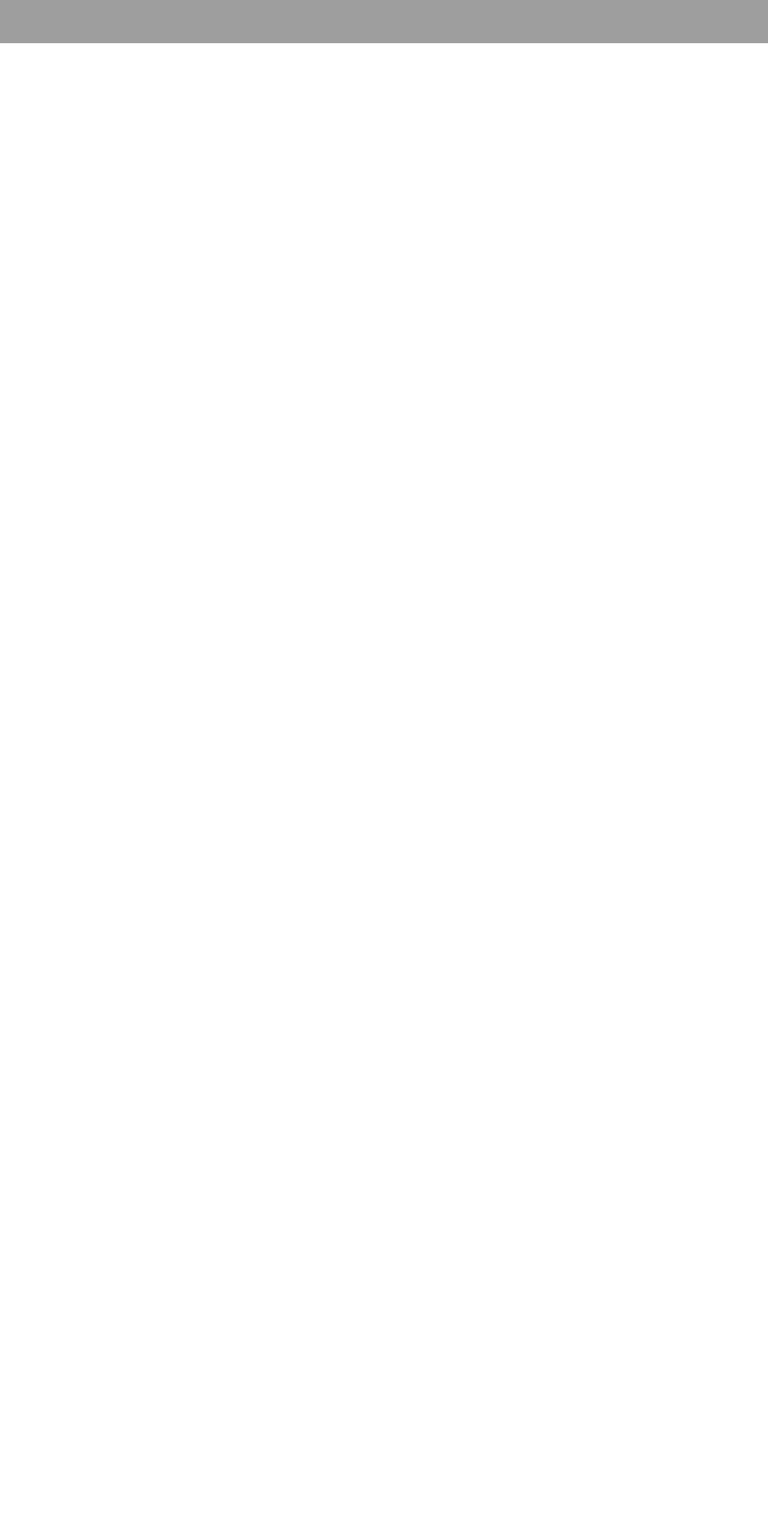
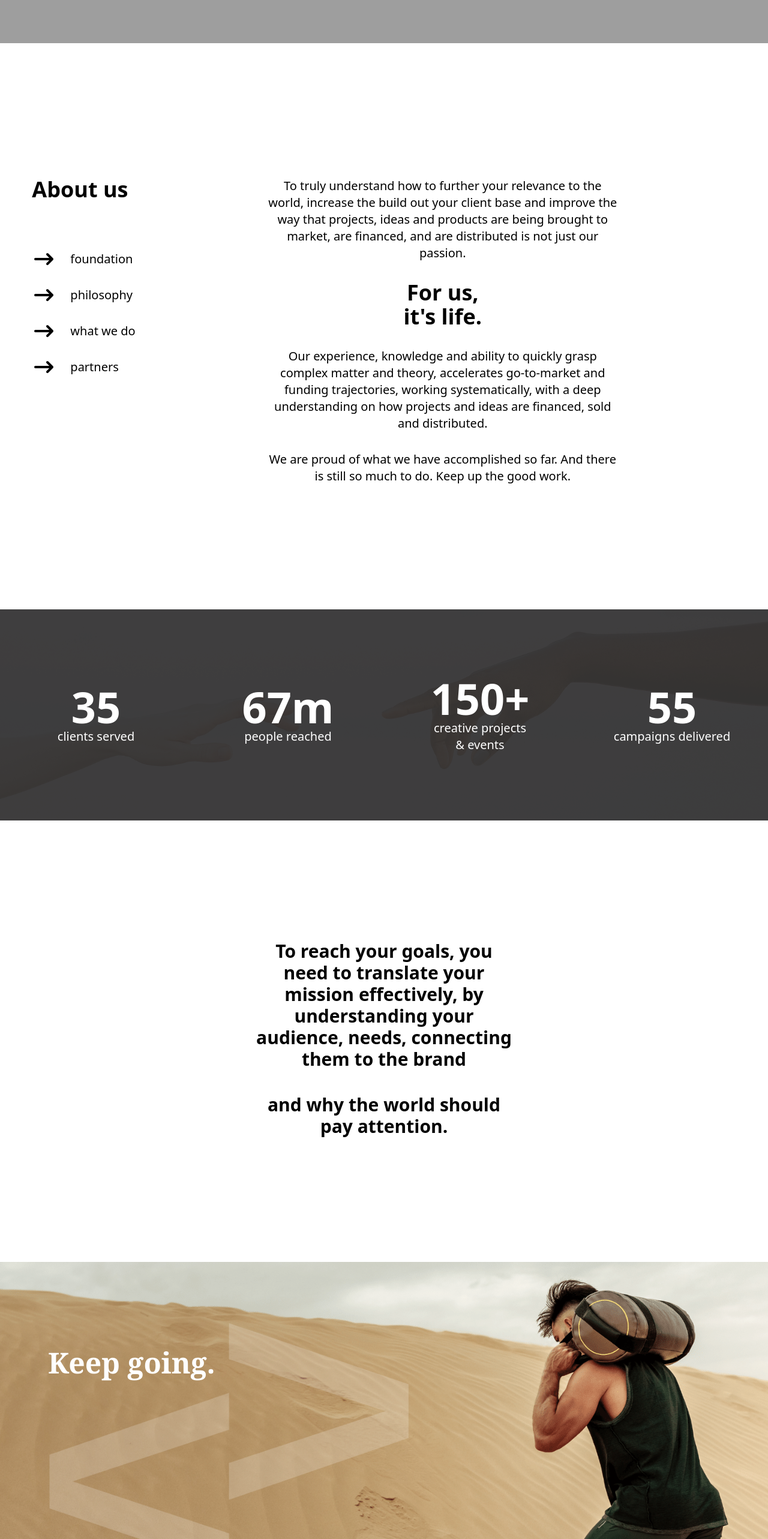
Before and after one commit to shafrazi/arrow-accel, a Next.js app: page / in a window 1280 px wide. Shown: the part 2560-5126 px from the top of the page at 60% size. Before the commit the page ends 2632 px from the top, so only its background shows below. Built offline with nearby package versions, Linux system fonts and the light colour scheme; grey boxes are pictures that could not be loaded.

Commit message:
add foundation page

```diff
--- a/components/about-us-sidebar.js
+++ b/components/about-us-sidebar.js
@@ -0,0 +1,13 @@
+import SectionListItem from "./section-list-item";
+
+export default function AboutUsSideBar() {
+  return (
+    <div className="w-1/3 flex flex-col">
+      <h1 className="font-bold text-4xl mb-14">About us</h1>
+      <SectionListItem text="foundation" path="/about-us/foundation" />
+      <SectionListItem text="philosophy" path="/about-us/philosophy" />
+      <SectionListItem text="what we do" />
+      <SectionListItem text="partners" />
+    </div>
+  );
+}
--- /dev/null
+++ b/components/footer.js
@@ -0,0 +1,49 @@
+import { ArrowNarrowRightIcon } from "@heroicons/react/solid";
+
+export default function Footer({ backgroundImage, imageOverText }) {
+  return (
+    <div
+      className="w-full bg-center bg-cover h-[60rem] mt-12"
+      style={{
+        backgroundImage: `url(${backgroundImage})`,
+      }}
+    >
+      <div className="flex flex-col w-full h-full bg-opacity-50 relative">
+        <div className="mx-20 mt-36">
+          <h1 className="text-4xl font-semibold text-white lg:text-5xl font-serif">
+            {imageOverText}
+          </h1>
+        </div>
+        <img
+          src="/images/logo-icon-white.png"
+          alt="logo-icon"
+          width="700"
+          className="opacity-20 absolute bottom-[25rem] left-[2rem]"
+        />
+        <div className="flex bg-black opacity-80 w-full h-[25rem] absolute bottom-0 left-0 py-[6rem]">
+          <div className="w-1/3 mx-20">
+            <img src="/images/logo-white.png" alt="logo" width="400" />
+          </div>
+          <div className="flex w-2/3 text-white text-2xl mx-12">
+            <div className="flex w-1/2">
+              <ul>
+                <li className="py-2">About us</li>
+                <li className="py-2">Our partners</li>
+                <li className="py-2">Focus areas</li>
+              </ul>
+            </div>
+            <div className="flex w-1/2 py-2">
+              <div className="w-full flex">
+                <a href="">Get to know us</a>
+                {/* <ArrowNarrowRightIcon className="w-10" /> */}
+                <p>
+                  <ArrowNarrowRightIcon className="mx-3 w-10" />
+                </p>
+              </div>
+            </div>
+          </div>
+        </div>
+      </div>
+    </div>
+  );
+}
--- a/components/section-list-item.js
+++ b/components/section-list-item.js
@@ -1,14 +1,14 @@
 import { ArrowNarrowRightIcon } from "@heroicons/react/solid";
 
-export default function SectionListItem({ text }) {
+export default function SectionListItem({ text, path }) {
   return (
     <div className="flex w-full mt-5">
       <div className="flex justify-center items-center">
         <ArrowNarrowRightIcon className="w-10" />
       </div>
-      <p className="mx-6 flex justify-center items-center font-bold text-xl">
+      <a href={path} className="mx-6 flex justify-center items-center text-xl">
         {text}
-      </p>
+      </a>
     </div>
   );
 }
--- a/pages/about-us.js
+++ b/pages/about-us.js
@@ -1,6 +1,6 @@
 import Head from "next/head";
+import AboutUsSideBar from "../components/about-us-sidebar";
 import Header from "../components/header";
-import SectionListItem from "../components/section-list-item";
 
 export default function AboutUs() {
   return (
@@ -12,13 +12,7 @@ export default function AboutUs() {
       <Header />
       <div className="flex w-full justify-center items-center mt-16">
         <div className="flex w-11/12">
-          <div className="w-1/3 flex flex-col">
-            <h1 className="font-bold text-4xl mb-14">About us</h1>
-            <SectionListItem text="foundation" />
-            <SectionListItem text="philosophy" />
-            <SectionListItem text="what we do" />
-            <SectionListItem text="partners" />
-          </div>
+          <AboutUsSideBar />
           <div className="w-2/3">
             <div className="text-center w-3/4">
               <p className="text-xl">
--- /dev/null
+++ b/pages/about-us/foundation.js
@@ -0,0 +1,47 @@
+import Head from "next/head";
+import AboutUsSideBar from "../../components/about-us-sidebar";
+import Footer from "../../components/footer";
+import Header from "../../components/header";
+
+export default function Foundation() {
+  return (
+    <div className="w-full">
+      <Head>
+        <title>About Us | Arrow Accel</title>
+        <link rel="icon" href="/favicon.ico" />
+      </Head>
+      <Header />
+      <div className="flex w-full justify-center items-center my-[10rem]">
+        <div className="flex w-11/12">
+          <AboutUsSideBar />
+          <div className="w-2/3">
+            <div className="w-3/4">
+              <p className="text-xl">
+                Our foundation is a strong, visionary strategy and creative
+                team, directing projects together with specialized execution
+                partners, each operating at the top of their respective fields
+                of expertise.
+              </p>
+              <p className="text-xl mt-8">
+                We are consultants for brands, start-ups, entertainment
+                professionals and artists, ready to create, develop or
+                reinvigorate your business.
+              </p>
+              <p className="text-xl mt-8">
+                Together with our partners we raise visibility, break-in to the
+                marketplace and secure funds for ground-breaking projects,
+                disruptive ideas and companies in the Netherlands and around the
+                globe.
+              </p>
+            </div>
+          </div>
+        </div>
+      </div>
+
+      <Footer
+        backgroundImage={"/images/about-us-footer.png"}
+        imageOverText={"Keep going."}
+      />
+    </div>
+  );
+}
--- a/pages/index.js
+++ b/pages/index.js
@@ -1,8 +1,10 @@
 import Head from "next/head";
+import AboutUsSideBar from "../components/about-us-sidebar";
 import Header from "../components/header";
 import Hero from "../components/hero";
 import HeroTwo from "../components/hero2";
 import HeroThree from "../components/hero3";
+import Footer from "../components/footer";
 
 export default function Home() {
   return (
@@ -15,6 +17,76 @@ export default function Home() {
       <Hero />
       <HeroTwo />
       <HeroThree />
+      <div className="flex w-full justify-center items-center mt-16">
+        <div className="flex w-11/12 my-[10rem]">
+          <AboutUsSideBar />
+          <div className="w-2/3">
+            <div className="text-center w-3/4">
+              <p className="text-xl">
+                To truly understand how to further your relevance to the world,
+                increase the build out your client base and improve the way that
+                projects, ideas and products are being brought to market, are
+                financed, and are distributed is not just our passion.{" "}
+              </p>
+              <div className="font-bold text-4xl my-8">
+                <p>For us,</p>
+                <p>it's life.</p>
+              </div>
+              <p className="text-xl">
+                Our experience, knowledge and ability to quickly grasp complex
+                matter and theory, accelerates go-to-market and funding
+                trajectories, working systematically, with a deep understanding
+                on how projects and ideas are financed, sold and distributed.
+              </p>
+              <p className="text-xl mt-8">
+                We are proud of what we have accomplished so far. And there is
+                still so much to do. Keep up the good work.
+              </p>
+            </div>
+          </div>
+        </div>
+      </div>
+      <div
+        className="w-full bg-center bg-cover h-[22rem] mt-12"
+        style={{
+          backgroundImage: "url(/images/about-us-hero.png)",
+        }}
+      >
+        <div className="flex w-full h-full bg-black bg-opacity-75 justify-center items-center">
+          <div className="flex justify-center items-center w-full">
+            <div className="w-1/4 flex flex-col justify-center items-center text-white">
+              <p className="font-bold text-7xl">35</p>
+              <p className="text-xl">clients served</p>
+            </div>
+            <div className="w-1/4 flex flex-col justify-center items-center text-white">
+              <p className="font-bold text-7xl">67m</p>
+              <p className="text-xl">people reached</p>
+            </div>
+            <div className="w-1/4 flex flex-col justify-center items-center text-white">
+              <p className="font-bold text-7xl">150+</p>
+              <p className="text-xl">creative projects</p>
+              <p className="text-xl">& events</p>
+            </div>
+            <div className="w-1/4 flex flex-col justify-center items-center text-white">
+              <p className="font-bold text-7xl">55</p>
+              <p className="text-xl">campaigns delivered</p>
+            </div>
+          </div>
+        </div>
+      </div>
+      <div className="flex justify-center items-center w-full py-[10rem] my-10">
+        <div className="w-1/3 text-3xl text-center font-bold">
+          <p className="">
+            To reach your goals, you need to translate your mission effectively,
+            by understanding your audience, needs, connecting them to the brand
+          </p>
+          <p className="mt-10">and why the world should pay attention.</p>
+        </div>
+      </div>
+      <Footer
+        backgroundImage={"/images/about-us-footer.png"}
+        imageOverText={"Keep going."}
+      />
     </div>
   );
 }
```
